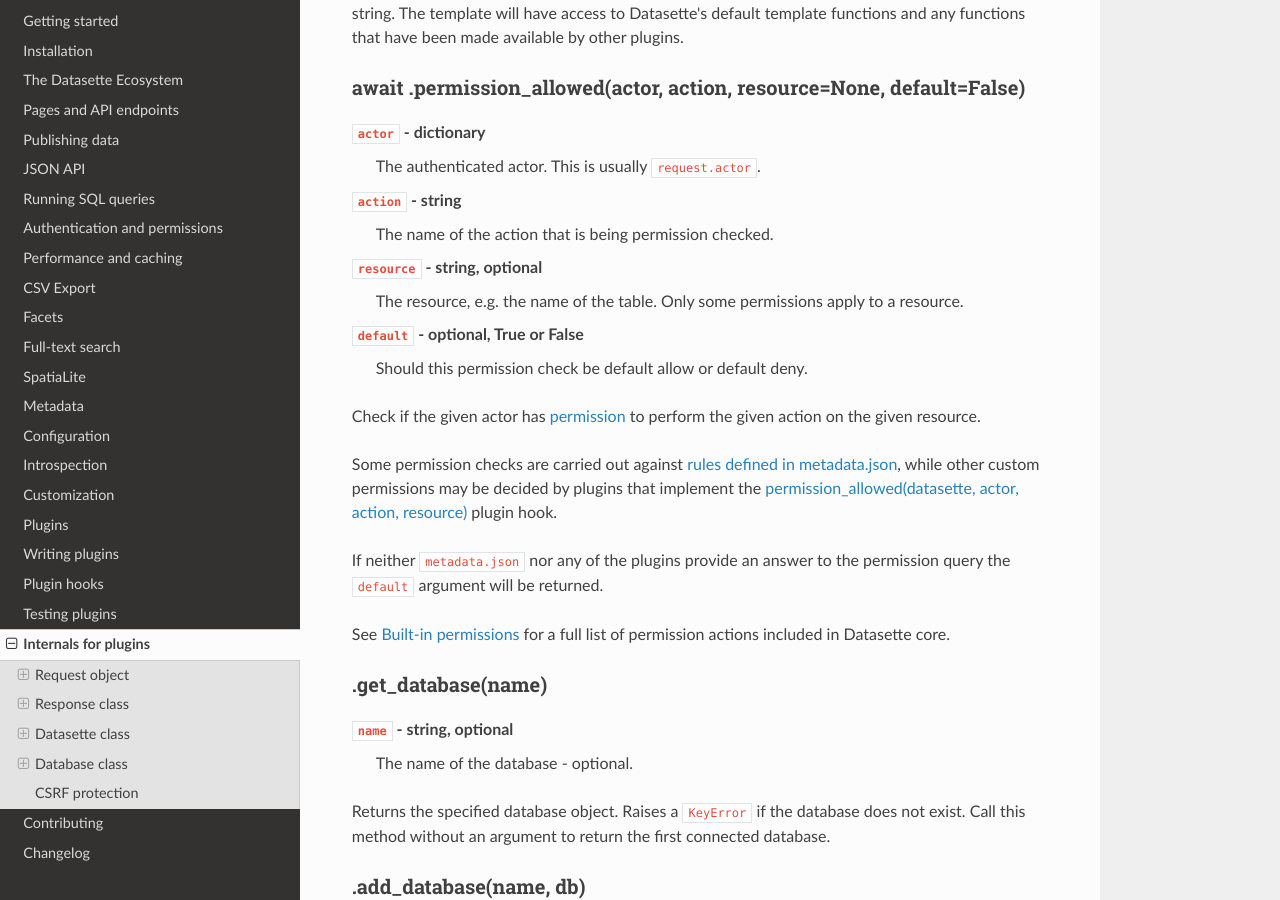
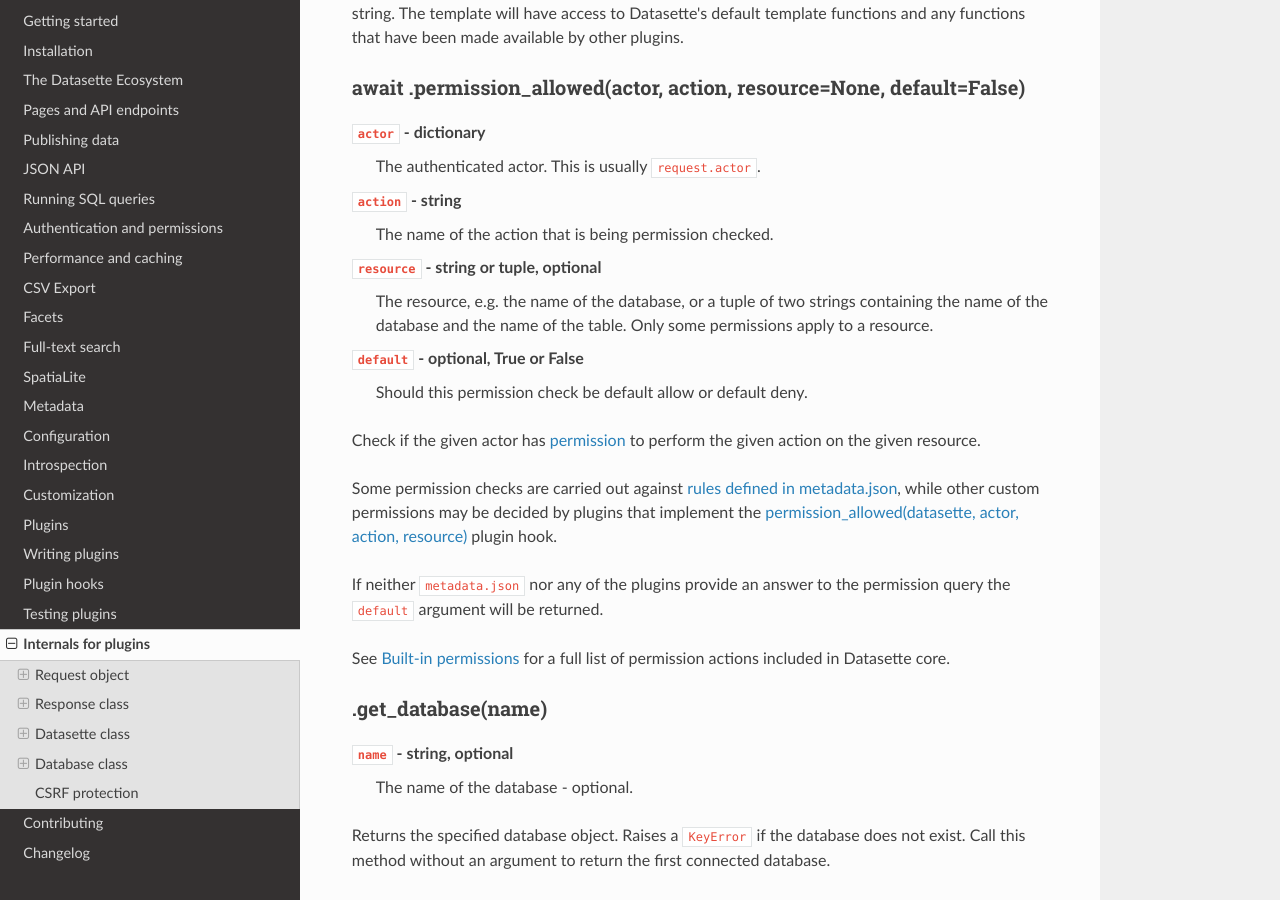
Before and after one commit to simonw/datasette, a Sphinx documentation site: the page built from docs/internals.rst, in a window 1280 px wide and 900 px high, scrolled down 4724 px. Built offline with Sphinx 7.4.7 and the Read the Docs theme 2.0.0, drawn with Linux system fonts in a browser that asks for light colours.

Commit message:
permission_allowed resource can be a tuple

```diff
--- a/docs/internals.rst
+++ b/docs/internals.rst
@@ -214,8 +214,8 @@ await .permission_allowed(actor, action, resource=None, default=False)
 ``action`` - string
     The name of the action that is being permission checked.
 
-``resource`` - string, optional
-    The resource, e.g. the name of the table. Only some permissions apply to a resource.
+``resource`` - string or tuple, optional
+    The resource, e.g. the name of the database, or a tuple of two strings containing the name of the database and the name of the table. Only some permissions apply to a resource.
 
 ``default`` - optional, True or False
     Should this permission check be default allow or default deny.
```
